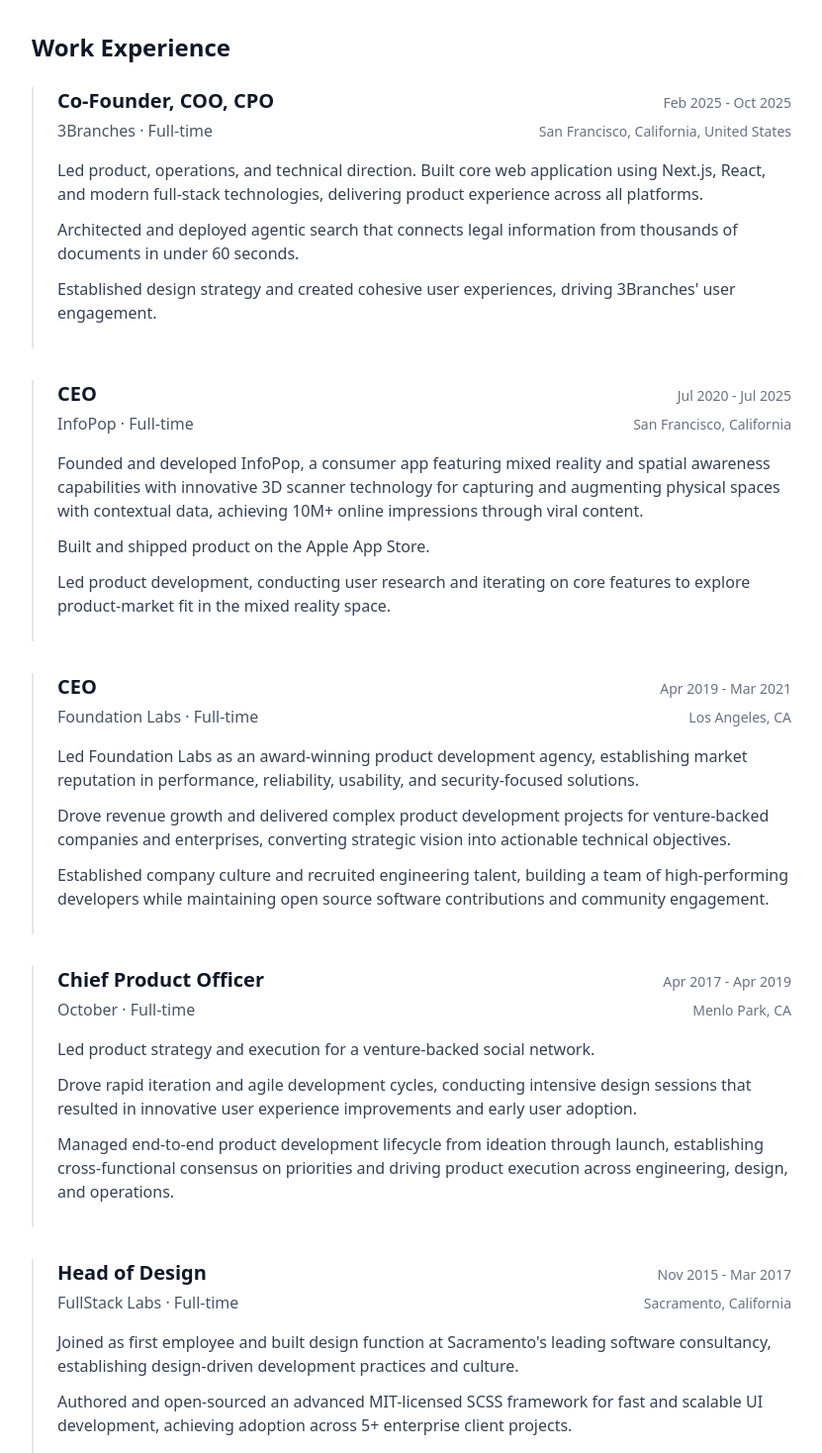
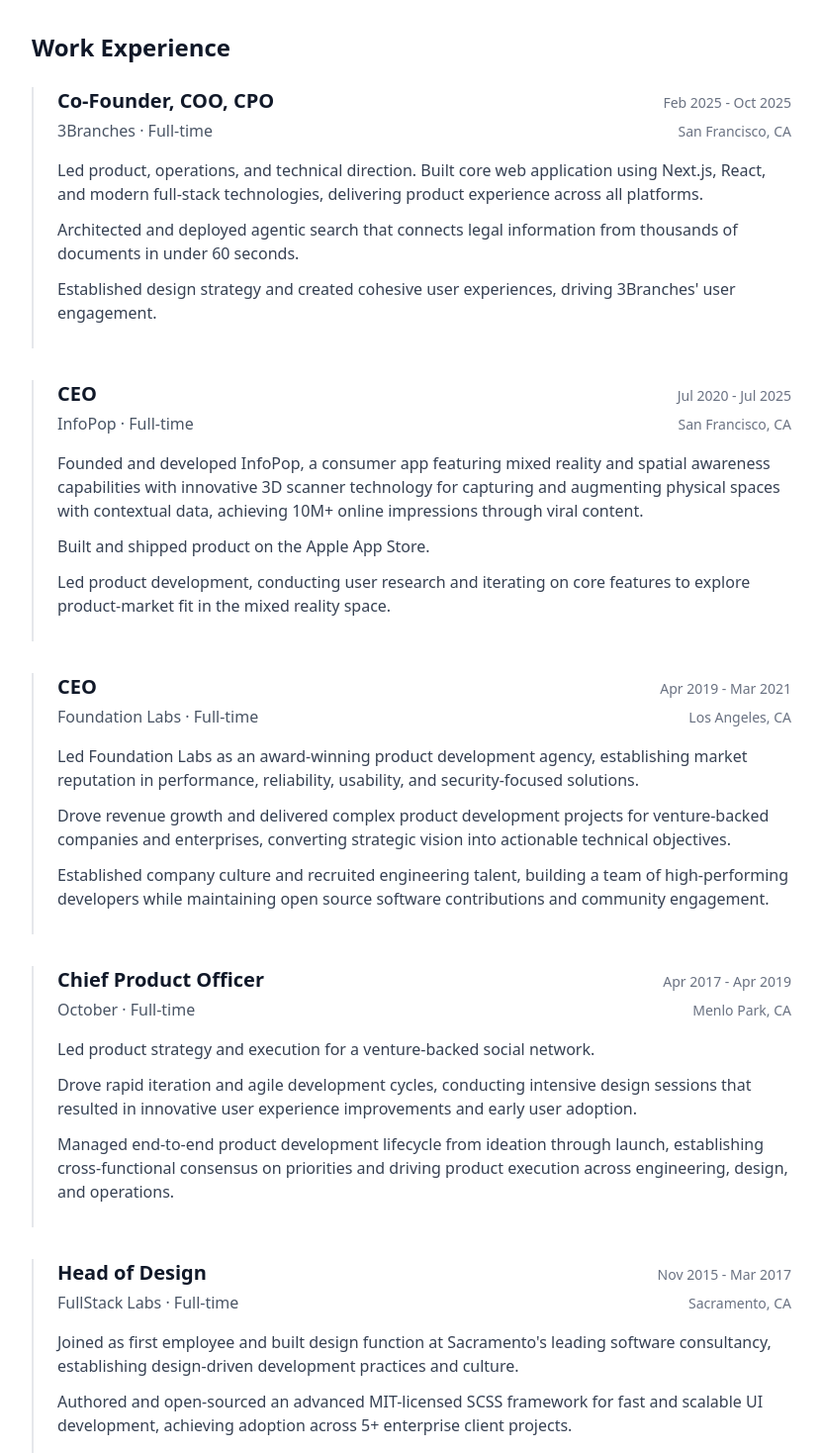
Before and after one commit to kaifaust/kaifaust-web, a Next.js app: page /resume in a window 1280 px wide. Shown: the part 480-1948 px from the top of the page at 99% size, without its empty margins (320-1151 px from the left). Built offline with nearby package versions, Linux system fonts and the light colour scheme.

Commit message:
Fix work location data and parsing

```diff
--- a/src/components/ResumePDFDownload.tsx
+++ b/src/components/ResumePDFDownload.tsx
@@ -171,29 +171,11 @@
         doc.setFontSize(10);
         doc.text(exp.company, margin + experienceIndent, yPosition);
 
-        // Format and display location on right side
+        // Display location on right side
         if (exp.location) {
           doc.setFont('ComputerModern', 'normal');
           doc.setFontSize(9);
-          // Parse location to extract city and state (assuming format like "San Francisco, California")
-          const locationParts = exp.location.split(',').map(part => part.trim());
-          let formattedLocation = exp.location;
-
-          // Try to format as "City, State" - handle common state names
-          if (locationParts.length >= 2) {
-            const city = locationParts[0];
-            const state = locationParts[1];
-            // Common state abbreviations
-            const stateAbbreviations: { [key: string]: string } = {
-              'california': 'CA', 'colorado': 'CO', 'new york': 'NY', 'texas': 'TX',
-              'florida': 'FL', 'washington': 'WA', 'oregon': 'OR', 'massachusetts': 'MA',
-              'pennsylvania': 'PA', 'illinois': 'IL', 'michigan': 'MI', 'arizona': 'AZ',
-              'georgia': 'GA', 'north carolina': 'NC', 'ohio': 'OH', 'virginia': 'VA'
-            };
-            const stateAbbr = stateAbbreviations[state.toLowerCase()] || state;
-            formattedLocation = `${city}, ${stateAbbr}`;
-          }
-          doc.text(formattedLocation, pageWidth - margin, yPosition, { align: 'right' });
+          doc.text(exp.location, pageWidth - margin, yPosition, { align: 'right' });
         }
         yPosition += 4;
 
--- a/src/lib/resume-data.ts
+++ b/src/lib/resume-data.ts
@@ -44,7 +44,7 @@
     title: "Co-Founder, COO, CPO",
     type: "Full-time",
     duration: "Feb 2025 - Oct 2025",
-    location: "San Francisco, California, United States",
+    location: "San Francisco, CA",
     description: [
       "Led product, operations, and technical direction. Built core web application using Next.js, React, and modern full-stack technologies, delivering product experience across all platforms.",
       "Architected and deployed agentic search that connects legal information from thousands of documents in under 60 seconds.",
@@ -57,7 +57,7 @@
     title: "CEO",
     type: "Full-time",
     duration: "Jul 2020 - Jul 2025",
-    location: "San Francisco, California",
+    location: "San Francisco, CA",
     description: [
       "Founded and developed InfoPop, a consumer app featuring mixed reality and spatial awareness capabilities with innovative 3D scanner technology for capturing and augmenting physical spaces with contextual data, achieving 10M+ online impressions through viral content.",
       "Built and shipped product on the Apple App Store.",
@@ -96,7 +96,7 @@
     title: "Head of Design",
     type: "Full-time",
     duration: "Nov 2015 - Mar 2017",
-    location: "Sacramento, California",
+    location: "Sacramento, CA",
     description: [
       "Joined as first employee and built design function at Sacramento's leading software consultancy, establishing design-driven development practices and culture.",
       "Authored and open-sourced an advanced MIT-licensed SCSS framework for fast and scalable UI development, achieving adoption across 5+ enterprise client projects.",
```
